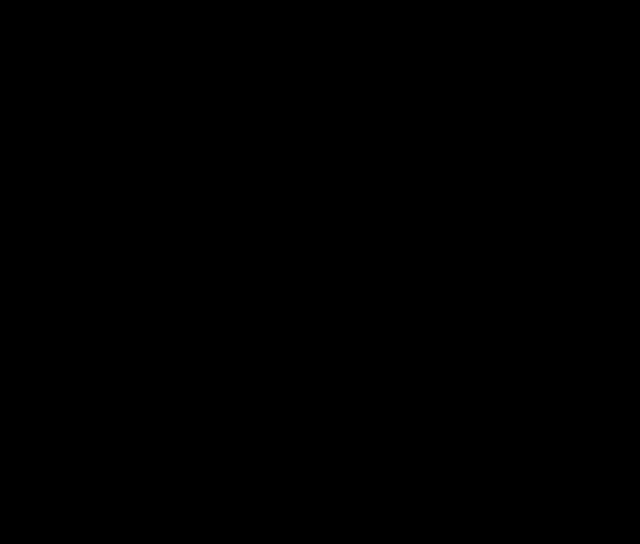
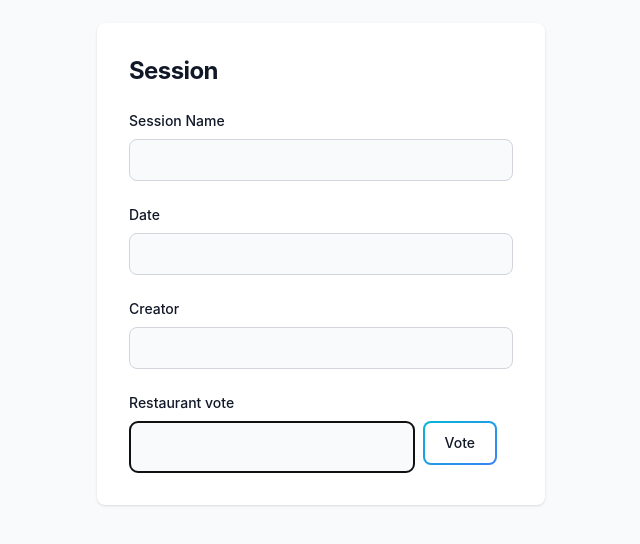
Before and after one commit to aothepro/LunchGoWhere-frontend, a React (Create React App) app: page /sessions/1 in a window 1280 px wide. Shown: the part 136-680 px from the top of the page, without its empty margins (319-959 px from the left). Built offline with nearby package versions, Linux system fonts and the light colour scheme; no server answers.

Commit message:
added form to submit votes

```diff
--- a/src/components/VotePage.tsx
+++ b/src/components/VotePage.tsx
@@ -1,3 +1,140 @@
+import { useState, useEffect } from "react";
+import { get, post } from "../utilities/fetch";
+import { Session } from "./SessionsTable";
+import { useNavigate, useParams } from "react-router-dom";
+
 export default function VotePage() {
-  return <div className="">Vote Page</div>;
+  const [session, setSession] = useState<Session>();
+  const [isLoading, setIsLoading] = useState<boolean>(false);
+  const [restaurantName, setRestaurantName] = useState<string>("");
+  const { sessionId = "" } = useParams();
+  const navigate = useNavigate();
+  if (!sessionId) {
+    navigate("/sessions");
+  }
+  useEffect(() => {
+    get("/api/v1/session/" + sessionId).then(async (res) => {
+      if (res.ok) {
+        setSession(await res.json());
+      }
+    });
+
+    get("/api/v1/vote/" + sessionId).then(async (res) => {
+      if (res.ok) {
+        const { restaurantName = "" } = await res.json().catch(() => ({}));
+        setRestaurantName(restaurantName);
+      }
+    });
+  }, [sessionId]);
+
+  const getDateString = (lunchDate: Date | undefined) => {
+    if (!lunchDate) return "";
+    return `${new Date(lunchDate).getDate()}/${
+      new Date(lunchDate).getMonth() + 1
+    }/${new Date(lunchDate).getFullYear()}`;
+  };
+
+  const castVote = () => {
+    setIsLoading(true);
+    post("/api/v1/vote", {
+      sessionId,
+      restaurantName,
+    }).finally(() => setIsLoading(false));
+  };
+
+  return (
+    <section className="bg-gray-50 dark:bg-gray-900">
+      <div className="flex flex-col items-center justify-center px-6 py-8 mx-auto md:h-screen lg:py-0">
+        <div className="w-full bg-white rounded-lg shadow dark:border md:mt-0 sm:max-w-md xl:p-0 dark:bg-gray-800 dark:border-gray-700">
+          <div className="p-6 space-y-4 md:space-y-6 sm:p-8">
+            <h1 className="text-xl font-bold leading-tight tracking-tight text-gray-900 md:text-2xl dark:text-white">
+              Session
+            </h1>
+            <form className="space-y-4 md:space-y-6">
+              <div>
+                <label
+                  htmlFor="sessionName"
+                  className="block mb-2 text-sm font-medium text-gray-900 dark:text-white"
+                >
+                  Session Name
+                </label>
+                <input
+                  name="sessionName"
+                  id="sessionName"
+                  value={session?.name}
+                  className="bg-gray-50 border border-gray-300 text-gray-900 sm:text-sm rounded-lg focus:ring-primary-600 focus:border-primary-600 block w-full p-2.5 dark:bg-gray-700 dark:border-gray-600 dark:placeholder-gray-400 dark:text-white dark:focus:ring-blue-500 dark:focus:border-blue-500"
+                  disabled
+                />
+              </div>
+              <div>
+                <label
+                  htmlFor="lunchDate"
+                  className="block mb-2 text-sm font-medium text-gray-900 dark:text-white"
+                >
+                  Date
+                </label>
+                <input
+                  name="lunchDate"
+                  id="lunchDate"
+                  value={getDateString(session?.lunchDate)}
+                  className="bg-gray-50 border border-gray-300 text-gray-900 sm:text-sm rounded-lg focus:ring-primary-600 focus:border-primary-600 block w-full p-2.5 dark:bg-gray-700 dark:border-gray-600 dark:placeholder-gray-400 dark:text-white dark:focus:ring-blue-500 dark:focus:border-blue-500"
+                  disabled
+                />
+              </div>
+              <div>
+                <label
+                  htmlFor="creator"
+                  className="block mb-2 text-sm font-medium text-gray-900 dark:text-white"
+                >
+                  Creator
+                </label>
+                <input
+                  name="creator"
+                  id="creator"
+                  value={session?.creatorName}
+                  className="bg-gray-50 border border-gray-300 text-gray-900 sm:text-sm rounded-lg focus:ring-primary-600 focus:border-primary-600 block w-full p-2.5 dark:bg-gray-700 dark:border-gray-600 dark:placeholder-gray-400 dark:text-white dark:focus:ring-blue-500 dark:focus:border-blue-500"
+                  disabled
+                />
+              </div>
+              <div>
+                <label
+                  htmlFor="restaurant"
+                  className="block mb-2 text-sm font-medium text-gray-900 dark:text-white"
+                >
+                  Restaurant vote
+                </label>
+                <div className="flex">
+                  <input
+                    name="restaurant"
+                    id="restaurant"
+                    defaultValue={restaurantName}
+                    onChange={(e) => setRestaurantName(e.target.value)}
+                    className="bg-gray-50 border border-gray-300 text-gray-900 sm:text-sm rounded-lg focus:ring-primary-600 focus:border-primary-600 block w-full p-2.5 dark:bg-gray-700 dark:border-gray-600 dark:placeholder-gray-400 dark:text-white dark:focus:ring-blue-500 dark:focus:border-blue-500"
+                    autoFocus
+                  />
+                  <div className="px-2">
+                    {isLoading ? (
+                      <></>
+                    ) : (
+                      <button
+                        onClick={(e) => {
+                          e.preventDefault();
+                          castVote();
+                        }}
+                        className="relative inline-flex items-center justify-center p-0.5 mb-2 mr-2 overflow-hidden text-sm font-medium text-gray-900 rounded-lg group bg-gradient-to-br from-cyan-500 to-blue-500 group-hover:from-cyan-500 group-hover:to-blue-500 hover:text-white dark:text-white focus:ring-4 focus:outline-none focus:ring-cyan-200 dark:focus:ring-cyan-800"
+                      >
+                        <span className="relative px-5 py-2.5 transition-all ease-in duration-75 bg-white dark:bg-gray-900 rounded-md group-hover:bg-opacity-0">
+                          Vote
+                        </span>
+                      </button>
+                    )}
+                  </div>
+                </div>
+              </div>
+            </form>
+          </div>
+        </div>
+      </div>
+    </section>
+  );
 }
```
